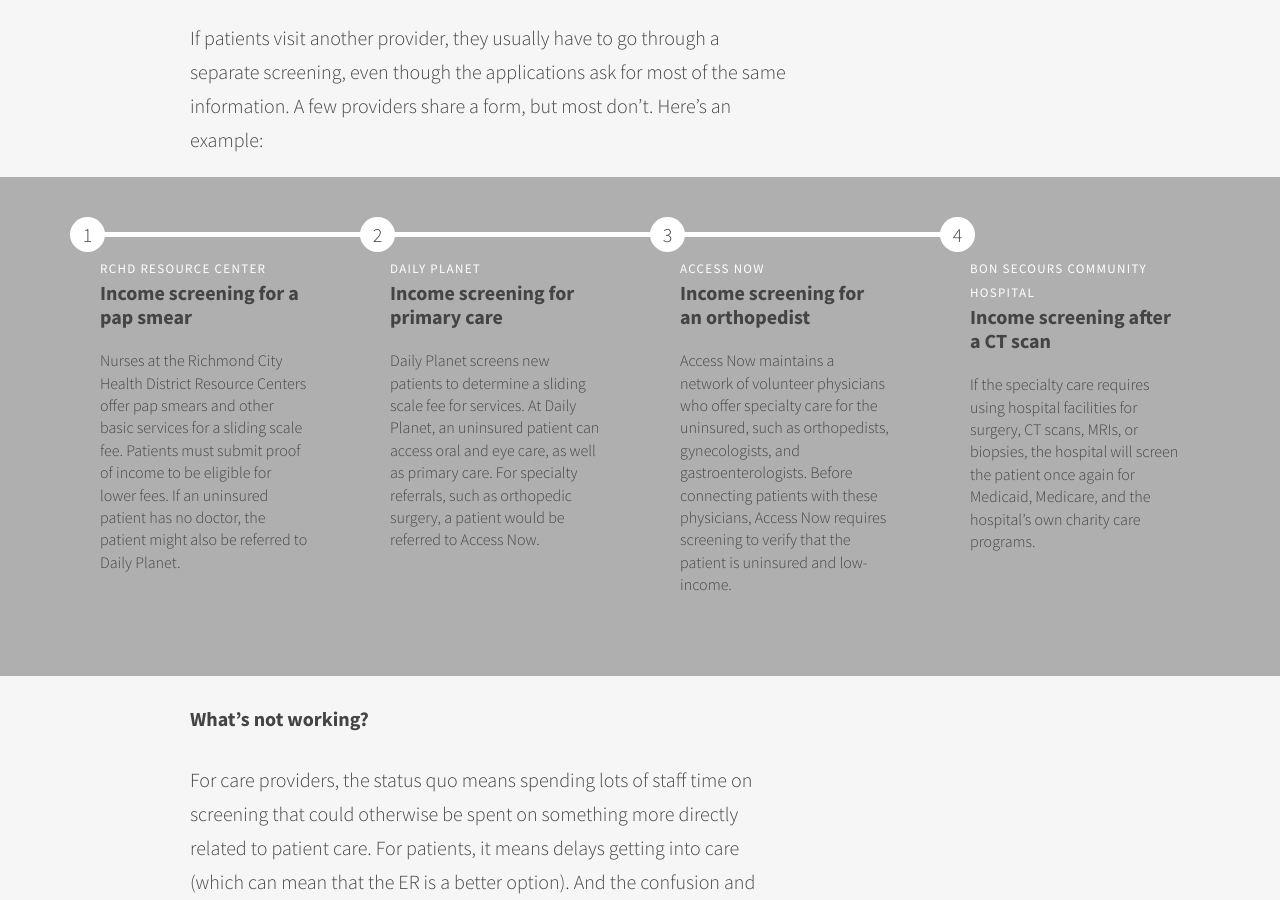
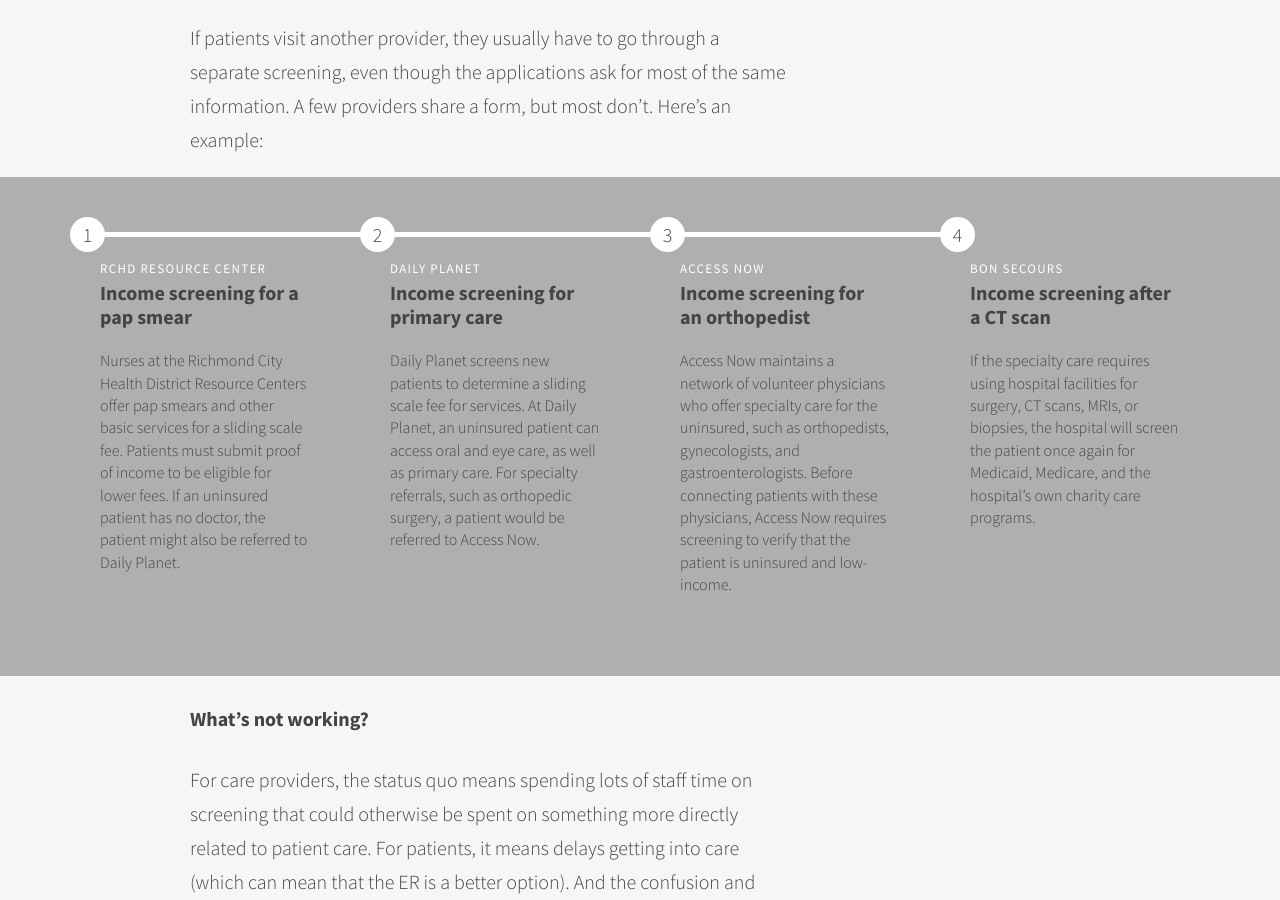
Before and after one commit to codeforamerica/rva, a Jekyll site: the page built from april/index.html, in a window 1280 px wide and 900 px high, scrolled down 4728 px. Built offline with Jekyll 4.4.1, drawn with Linux system fonts in a browser that asks for light colours.

Commit message:
Bon Secours edits

```diff
--- a/april/index.html
+++ b/april/index.html
@@ -78,7 +78,7 @@
   </div>
   <div class="block quarter">
     <div class="block-number"><div class="number-inner">4</div></div>
-    <h4 class="block-title"><span>Bon Secours Community Hospital</span> Income screening after a CT scan</h4>
+    <h4 class="block-title"><span>Bon Secours</span> Income screening after a CT scan</h4>
     <p class="block-description">
 If the specialty care requires using hospital facilities for surgery, CT scans, MRIs, or biopsies, the hospital will screen the patient once again for Medicaid, Medicare, and the hospital’s own charity care programs.
     </p>
```
